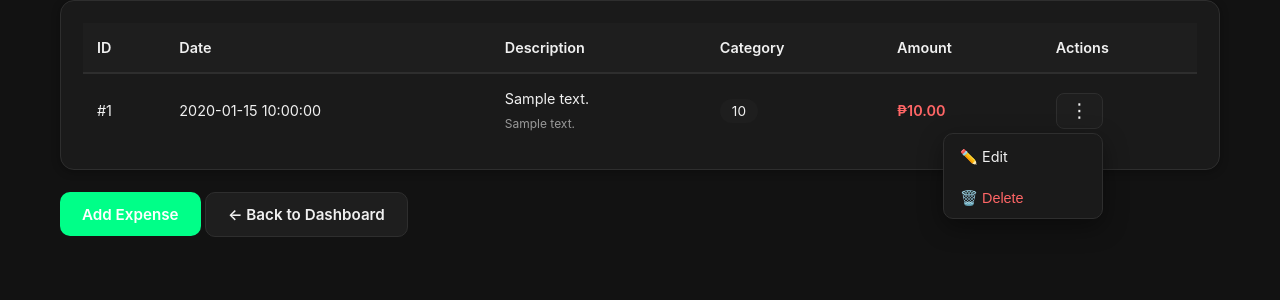
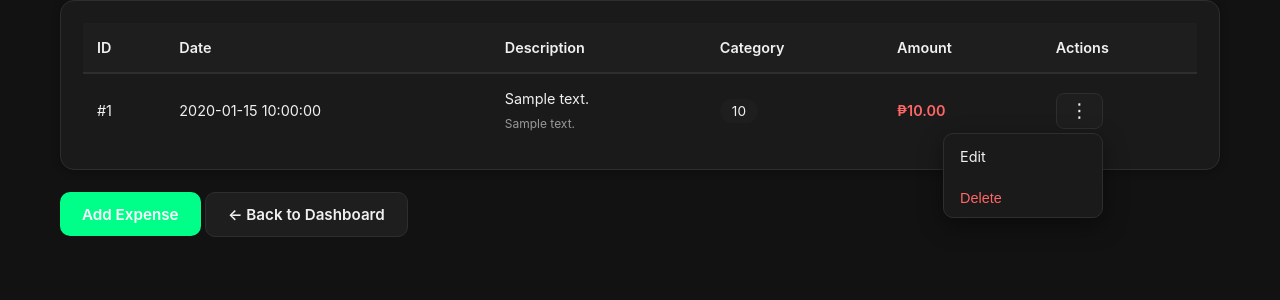
Before and after one commit to atsumixx/Microfauna, a Flask app: template templates/view_expenses.html in a window 1280 px wide, after a click that opens the changed part. Shown: the part 338-638 px from the top of the page. Run offline with Flask 3, Linux system fonts and the light colour scheme; the template is opened without the code that fills it: most values are stand-ins (such as "Sample title", 1, 10 or a date in 2020); some libraries are stand-ins or nearby versions.

Commit message:
Removed emojis

```diff
--- a/templates/view_expenses.html
+++ b/templates/view_expenses.html
@@ -103,11 +103,11 @@
                                     <div class="actions-menu">
                                         <button class="actions-btn" onclick="toggleDropdown('dropdown-{{ expense.id }}')">⋮</button>
                                         <div id="dropdown-{{ expense.id }}" class="dropdown-content">
-                                            <a href="{{ url_for('edit_expense', expense_id=expense.id) }}">✏️ Edit</a>
+                                            <a href="{{ url_for('edit_expense', expense_id=expense.id) }}">Edit</a>
                                             <form method="POST"
                                                   action="{{ url_for('delete_expense', expense_id=expense.id) }}"
                                                   onsubmit="return confirm('Are you sure you want to delete this expense?');">
-                                                <button type="submit" class="delete">🗑️ Delete</button>
+                                                <button type="submit" class="delete">Delete</button>
                                             </form>
                                         </div>
                                     </div>
```
